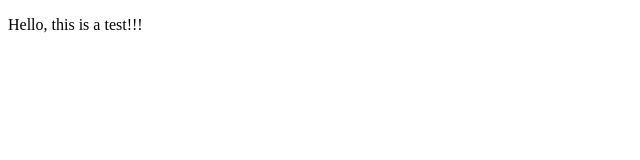
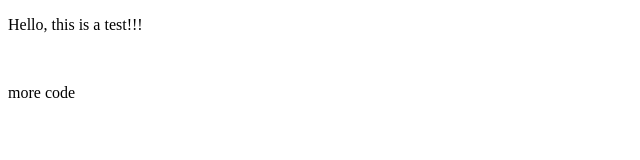
Before and after one commit to dgmdev/testing, a plain HTML site: page public_html/index.html in a window 1280 px wide. Shown: the full height of the page, 0-640 px from the left. Drawn offline with Linux system fonts and the light colour scheme.

Commit message:
more changes

```diff
--- a/public_html/index.html
+++ b/public_html/index.html
@@ -10,5 +10,10 @@ and open the template in the editor.
     </head>
     <body>
         <p>Hello, this is a test!!!</p>
+
+        <br />
+
+        <p>more code</p>
+
     </body>
 </html>
```
